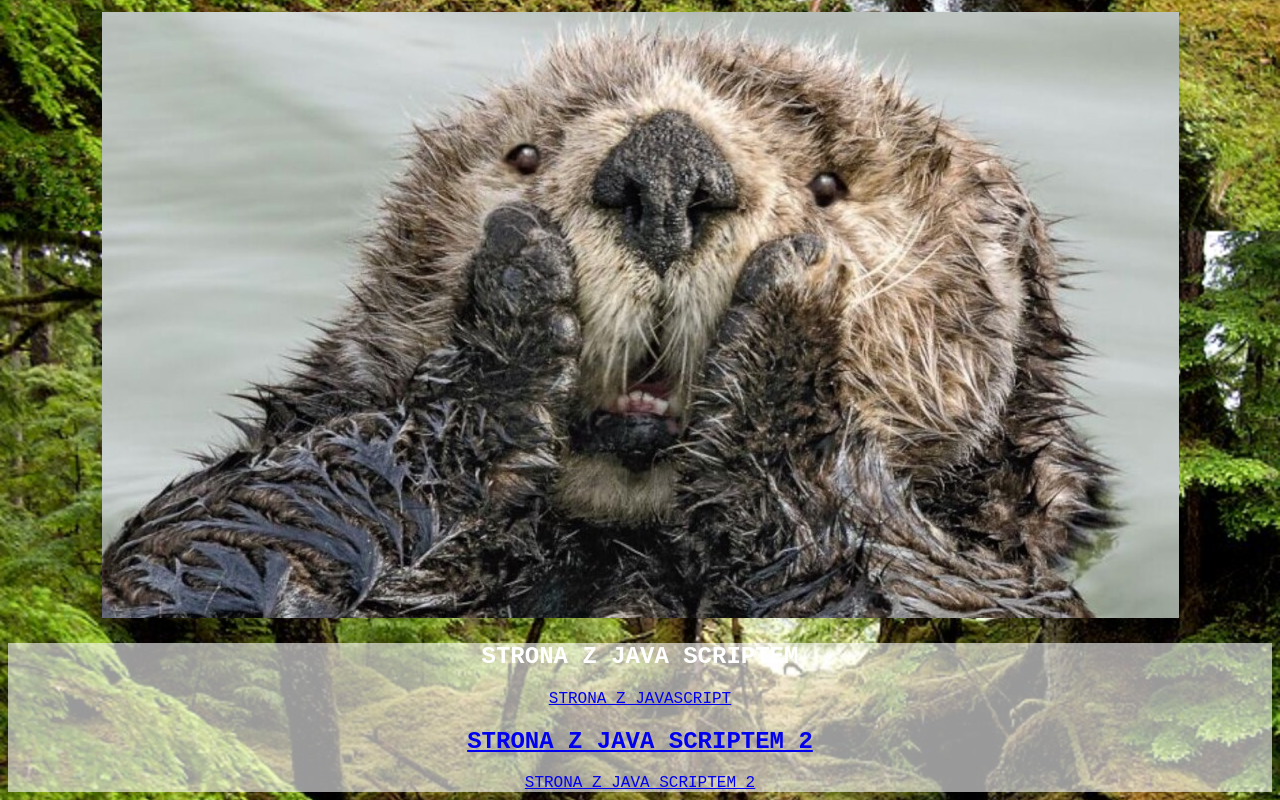
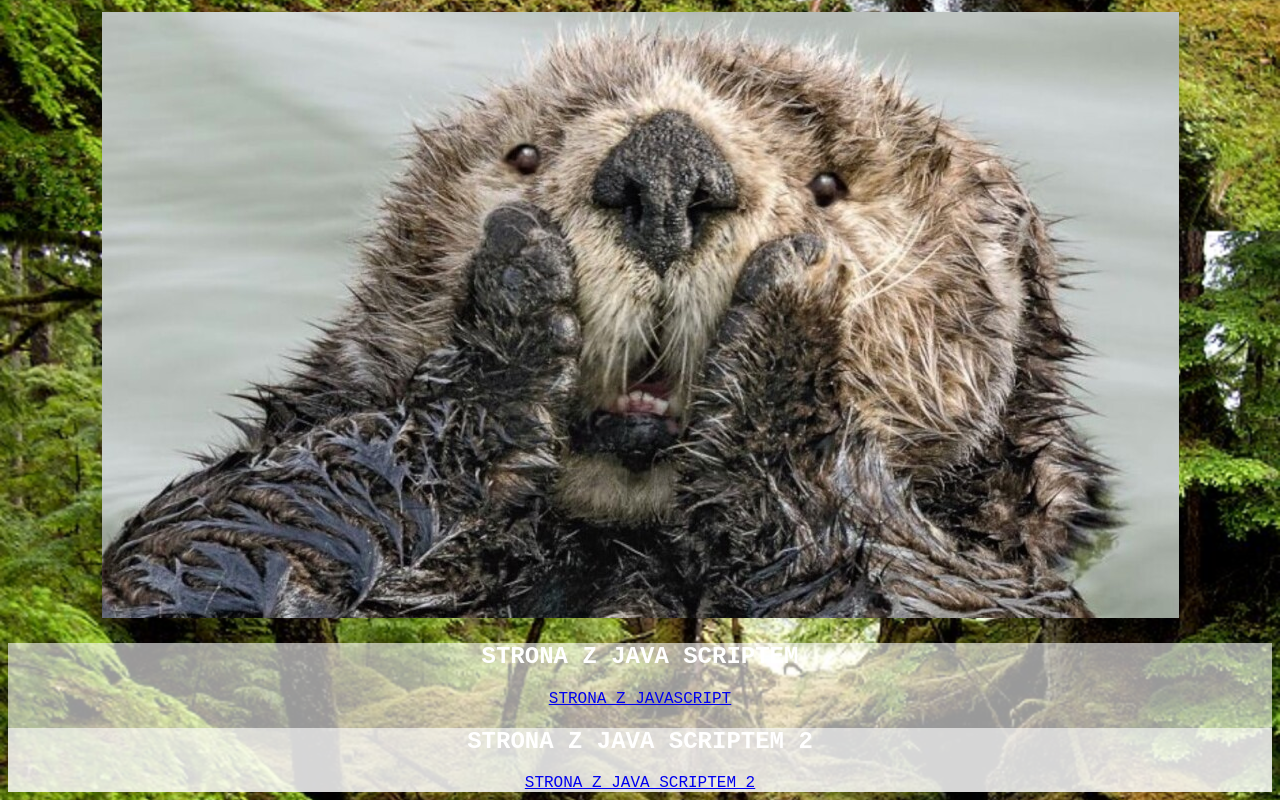
Before and after one commit to tit-nbielas/tit-nbielas.github.io, a plain HTML site: page index.html in a window 1280 px wide. Shown: the part 727-1527 px from the top of the page. Drawn offline with Linux system fonts and the light colour scheme.

Commit message:
Update index.html

```diff
--- a/index.html
+++ b/index.html
@@ -19,12 +19,14 @@
 	  <h2>STRONA Z JAVA SCRIPTEM</h2>
 					 <a href="javascript.html">
 	 STRONA Z JAVASCRIPT
-
-						 <h2>STRONA Z JAVA SCRIPTEM 2 </h2>
+	  </a>
+		<article>
+						<h2>STRONA Z JAVA SCRIPTEM 2 </h2>
 						 <a href=javazwierzeta.html">
 									    STRONA Z JAVA SCRIPTEM 2
+									    </a>
 
-	  </a>
+
 
 
 
```
